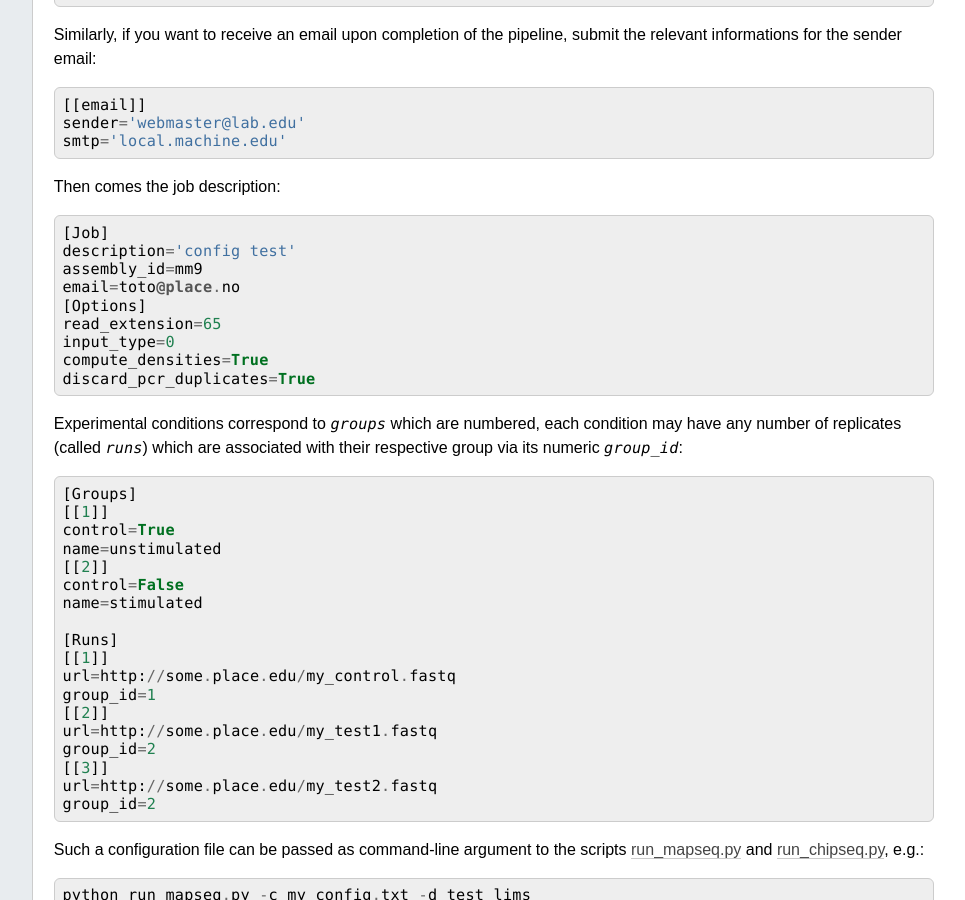
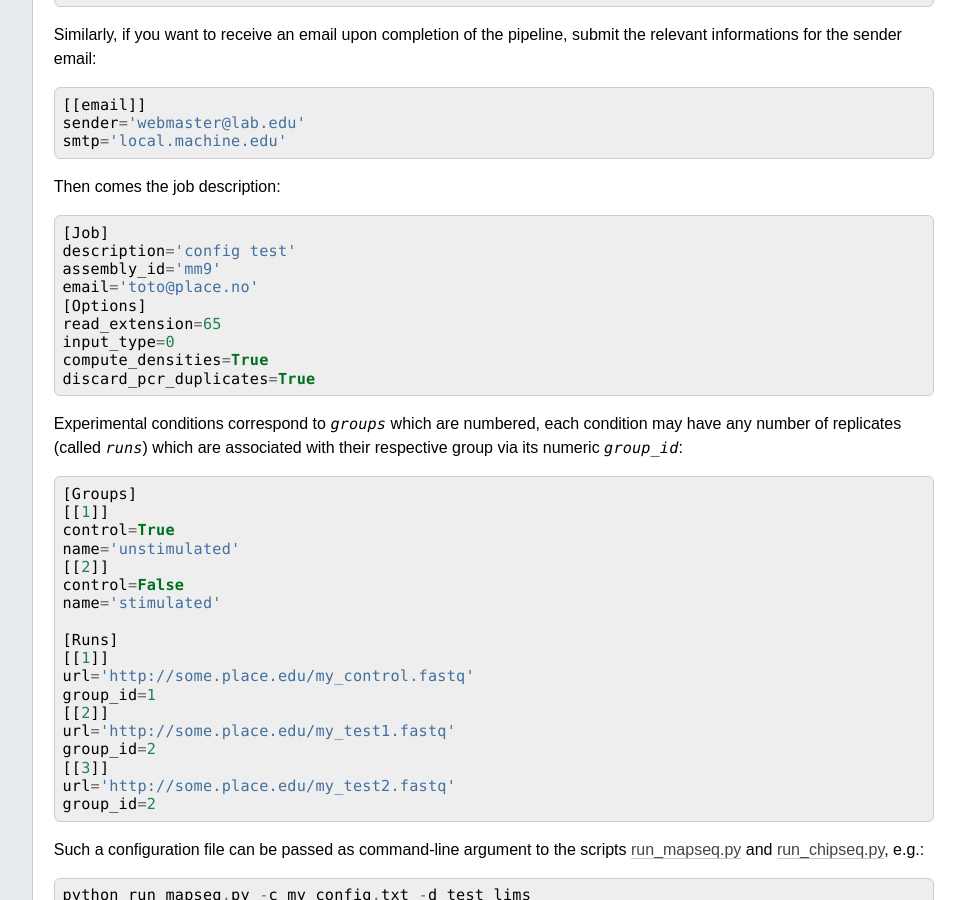
Before and after one commit to bbcf/bbcflib, a Sphinx documentation site: the page built from doc/tutorial_config_files.rst, in a window 1280 px wide and 900 px high, scrolled down 685 px. Shown: the whole window, without its empty margins (224-1189 px from the left). Built offline with Sphinx 7.4.7, drawn with Linux system fonts in a browser that asks for light colours; formulas are drawn with MathJax 3; pages that are not in the unit, such as notebooks, are missing from menus; some of the changed text lies outside the part shown.

```diff
--- a/doc/tutorial_config_files.rst
+++ b/doc/tutorial_config_files.rst
@@ -39,8 +39,8 @@ Then comes the job description::
 
     [Job]
     description='config test'
-    assembly_id=mm9
-    email=toto@place.no
+    assembly_id='mm9'
+    email='toto@place.no'
     [Options]
     read_extension=65
     input_type=0
@@ -52,20 +52,20 @@ Experimental conditions correspond to `groups` which are numbered, each conditio
     [Groups]
     [[1]]
     control=True
-    name=unstimulated
+    name='unstimulated'
     [[2]]
     control=False
-    name=stimulated
+    name='stimulated'
 
     [Runs]
     [[1]]
-    url=http://some.place.edu/my_control.fastq
+    url='http://some.place.edu/my_control.fastq'
     group_id=1
     [[2]]
-    url=http://some.place.edu/my_test1.fastq
+    url='http://some.place.edu/my_test1.fastq'
     group_id=2
     [[3]]
-    url=http://some.place.edu/my_test2.fastq
+    url='http://some.place.edu/my_test2.fastq'
     group_id=2
 
 Such a configuration file can be passed as command-line argument to the scripts `run_mapseq.py <https://github.com/bbcf/bbcfutils/blob/master/Python/run_mapseq.py>`_ and `run_chipseq.py <https://github.com/bbcf/bbcfutils/blob/master/Python/run_chipseq.py>`_, e.g.::
```
Also changed, not shown: other parts of doc/tutorial_config_files.rst (+3 -1 lines), 2 other files.
